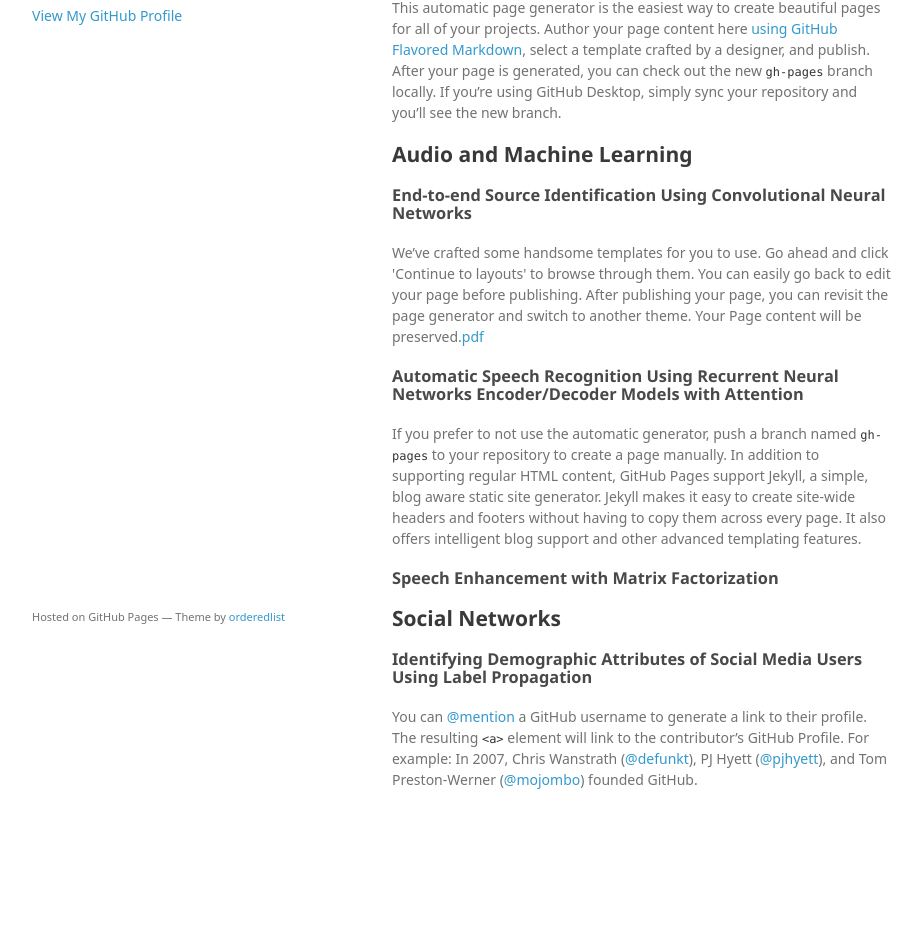
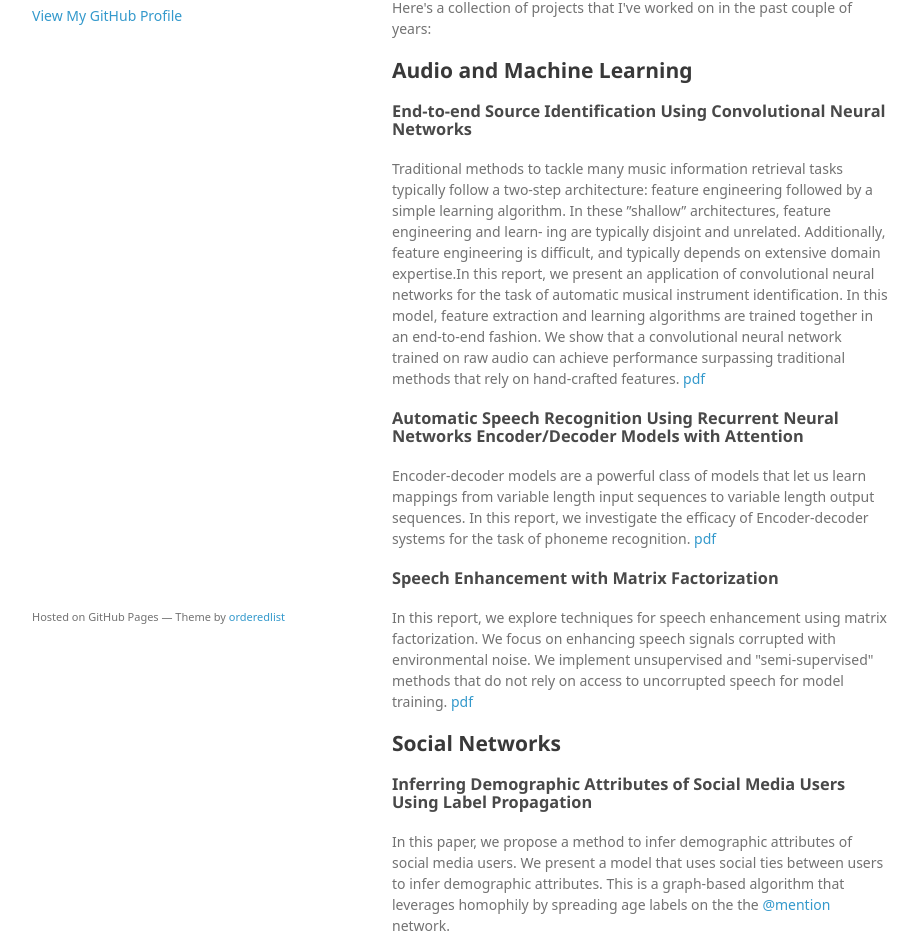
Before and after one commit to pli1988/pli1988.github.io, a plain HTML site: page index.html in a window 1280 px wide. Shown: the part 104-1055 px from the top of the page, without its empty margins (178-1100 px from the left). Before the commit the page ends 964 px from the top, so only its background shows below. Drawn offline with Linux system fonts and the light colour scheme; a web font is replaced by a local one.

Commit message:
Replace master branch with page content via GitHub

```diff
--- a/index.html
+++ b/index.html
@@ -24,9 +24,9 @@
       </header>
       <section>
         <h2>
-<a id="welcome-to-github-pages" class="anchor" href="#welcome-to-github-pages" aria-hidden="true"><span aria-hidden="true" class="octicon octicon-link"></span></a>Welcome to GitHub Pages.</h2>
+<a id="welcome" class="anchor" href="#welcome" aria-hidden="true"><span aria-hidden="true" class="octicon octicon-link"></span></a>Welcome</h2>
 
-<p>This automatic page generator is the easiest way to create beautiful pages for all of your projects. Author your page content here <a href="https://guides.github.com/features/mastering-markdown/">using GitHub Flavored Markdown</a>, select a template crafted by a designer, and publish. After your page is generated, you can check out the new <code>gh-pages</code> branch locally. If you’re using GitHub Desktop, simply sync your repository and you’ll see the new branch.</p>
+<p>Here's a collection of projects that I've worked on in the past couple of years:</p>
 
 <h2>
 <a id="audio-and-machine-learning" class="anchor" href="#audio-and-machine-learning" aria-hidden="true"><span aria-hidden="true" class="octicon octicon-link"></span></a>Audio and Machine Learning</h2>
@@ -34,23 +34,31 @@
 <h3>
 <a id="end-to-end-source-identification-using-convolutional-neural-networks" class="anchor" href="#end-to-end-source-identification-using-convolutional-neural-networks" aria-hidden="true"><span aria-hidden="true" class="octicon octicon-link"></span></a>End-to-end Source Identification Using Convolutional Neural Networks</h3>
 
-<p>We’ve crafted some handsome templates for you to use. Go ahead and click 'Continue to layouts' to browse through them. You can easily go back to edit your page before publishing. After publishing your page, you can revisit the page generator and switch to another theme. Your Page content will be preserved.<a href="./papers/sourceID.pdf">pdf</a></p>
+<p>Traditional methods to tackle many music information retrieval tasks typically follow a two-step architecture: feature
+engineering followed by a simple learning algorithm. In these ”shallow” architectures, feature engineering and learn-
+ing are typically disjoint and unrelated. Additionally, feature engineering is difficult, and typically depends on extensive
+domain expertise.In this report, we present an application of convolutional neural networks for the task of automatic musical instrument identification. In this model, feature extraction and learning algorithms are trained together in an end-to-end fashion. We show that a convolutional neural network trained on raw audio can achieve performance surpassing traditional methods that rely on hand-crafted features. <a href="./papers/sourceID.pdf">pdf</a></p>
 
 <h3>
 <a id="automatic-speech-recognition-using-recurrent-neural-networks-encoderdecoder-models-with-attention" class="anchor" href="#automatic-speech-recognition-using-recurrent-neural-networks-encoderdecoder-models-with-attention" aria-hidden="true"><span aria-hidden="true" class="octicon octicon-link"></span></a>Automatic Speech Recognition Using Recurrent Neural Networks Encoder/Decoder Models with Attention</h3>
 
-<p>If you prefer to not use the automatic generator, push a branch named <code>gh-pages</code> to your repository to create a page manually. In addition to supporting regular HTML content, GitHub Pages support Jekyll, a simple, blog aware static site generator. Jekyll makes it easy to create site-wide headers and footers without having to copy them across every page. It also offers intelligent blog support and other advanced templating features.</p>
+<p>Encoder-decoder models are a powerful class of models that let us learn mappings from variable length input sequences to variable length output sequences. In this report, we investigate the efficacy of Encoder-decoder systems for the task of phoneme recognition. <a href="./papers/ASR.pdf">pdf</a></p>
 
 <h3>
 <a id="speech-enhancement-with-matrix-factorization" class="anchor" href="#speech-enhancement-with-matrix-factorization" aria-hidden="true"><span aria-hidden="true" class="octicon octicon-link"></span></a>Speech Enhancement with Matrix Factorization</h3>
+
+<p>In this report, we explore techniques for speech enhancement using matrix factorization. We focus on enhancing speech signals corrupted with environmental noise. We implement unsupervised and "semi-supervised" methods that do not rely on access to uncorrupted speech for model training. <a href="./papers/speechEnhancement.pdf">pdf</a></p>
 
 <h2>
 <a id="social-networks" class="anchor" href="#social-networks" aria-hidden="true"><span aria-hidden="true" class="octicon octicon-link"></span></a>Social Networks</h2>
 
 <h3>
-<a id="identifying-demographic-attributes-of-social-media-users-using-label-propagation" class="anchor" href="#identifying-demographic-attributes-of-social-media-users-using-label-propagation" aria-hidden="true"><span aria-hidden="true" class="octicon octicon-link"></span></a>Identifying Demographic Attributes of Social Media Users Using Label Propagation</h3>
+<a id="inferring-demographic-attributes-of-social-media-users-using-label-propagation" class="anchor" href="#inferring-demographic-attributes-of-social-media-users-using-label-propagation" aria-hidden="true"><span aria-hidden="true" class="octicon octicon-link"></span></a>Inferring Demographic Attributes of Social Media Users Using Label Propagation</h3>
 
-<p>You can <a href="https://help.github.com/articles/basic-writing-and-formatting-syntax/#mentioning-users-and-teams" class="user-mention">@mention</a> a GitHub username to generate a link to their profile. The resulting <code>&lt;a&gt;</code> element will link to the contributor’s GitHub Profile. For example: In 2007, Chris Wanstrath (<a href="https://github.com/defunkt" class="user-mention">@defunkt</a>), PJ Hyett (<a href="https://github.com/pjhyett" class="user-mention">@pjhyett</a>), and Tom Preston-Werner (<a href="https://github.com/mojombo" class="user-mention">@mojombo</a>) founded GitHub.</p>
+<p>In this paper, we propose a method to infer demographic attributes of social media users. We present a model that uses
+social ties between users to infer demographic attributes. This is a graph-based algorithm that leverages homophily by spreading age labels on the the <a href="https://help.github.com/articles/basic-writing-and-formatting-syntax/#mentioning-users-and-teams" class="user-mention">@mention</a> network.</p>
+
+<p>This is  a project that I worked on during a summer internship and HRL Laboratories. It was presented at WIN 2015. <a href="./papers/WIN.pdf">pdf</a></p>
       </section>
       <footer>
         <p><small>Hosted on GitHub Pages &mdash; Theme by <a href="https://github.com/orderedlist">orderedlist</a></small></p>
```
Also changed, not shown: params.json (+1 -1 lines).
